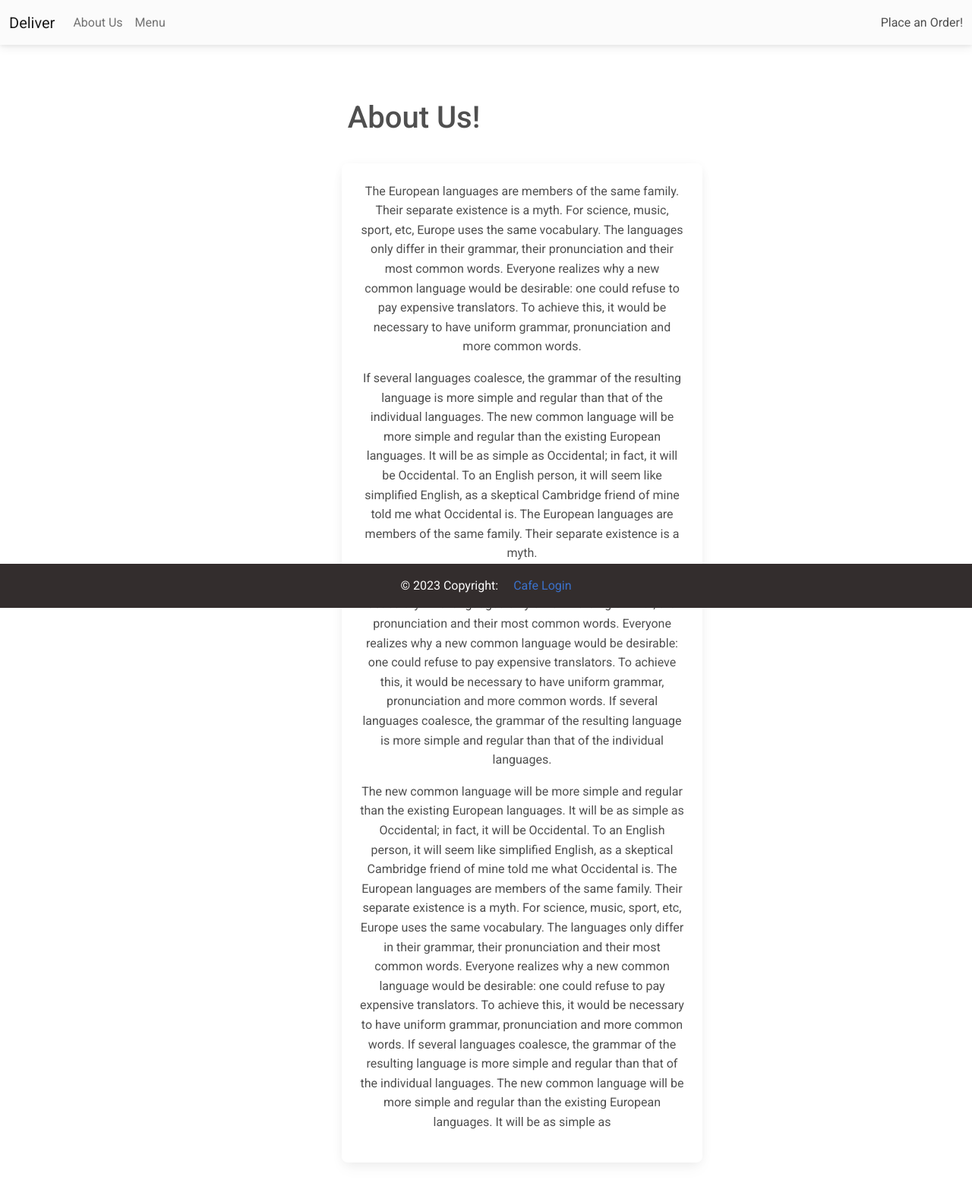
After one commit to JakCrane/Assignment-3, a Django app: page /about/ in a window 1280 px wide. The commit adds this page. Shown: the whole page at 76% size. Run offline with Django 3.2, Linux system fonts and the light colour scheme; some libraries are stand-ins or nearby versions.

Commit message:
finished video 1

```diff
--- a/cafcafproj/cafcafproj/urls.py
+++ b/cafcafproj/cafcafproj/urls.py
@@ -15,7 +15,9 @@ Including another URLconf
 """
 from django.contrib import admin
 from django.urls import path
-
+from custapp.views import Index, About
 urlpatterns = [
     path('admin/', admin.site.urls),
+    path('', Index.as_view(), name='index'),
+    path('about/', About.as_view(), name='about'),
 ]
--- /dev/null
+++ b/cafcafproj/custapp/templates/custapp/about.html
@@ -0,0 +1,19 @@
+{% extends 'custapp/base.html' %}
+
+{% block content %}
+    <div class="container mb-5">
+        <div class="row justify-container-content-center mt-5">
+            <div class="col-md-8 col-sm-12 offset-md-1 p-4 text-center">
+                <h1>About Us!</h1>
+            </div>
+        </div>
+        <div class="row justify-content-center mt-1">
+            <div class="card col-md-5 col-sm-12 offset-md-1 p-4 text-center">
+                <p>The European languages are members of the same family. Their separate existence is a myth. For science, music, sport, etc, Europe uses the same vocabulary. The languages only differ in their grammar, their pronunciation and their most common words. Everyone realizes why a new common language would be desirable: one could refuse to pay expensive translators. To achieve this, it would be necessary to have uniform grammar, pronunciation and more common words.</p>
+                <p>If several languages coalesce, the grammar of the resulting language is more simple and regular than that of the individual languages. The new common language will be more simple and regular than the existing European languages. It will be as simple as Occidental; in fact, it will be Occidental. To an English person, it will seem like simplified English, as a skeptical Cambridge friend of mine told me what Occidental is. The European languages are members of the same family. Their separate existence is a myth.</p>
+                <p>For science, music, sport, etc, Europe uses the same vocabulary. The languages only differ in their grammar, their pronunciation and their most common words. Everyone realizes why a new common language would be desirable: one could refuse to pay expensive translators. To achieve this, it would be necessary to have uniform grammar, pronunciation and more common words. If several languages coalesce, the grammar of the resulting language is more simple and regular than that of the individual languages.</p>
+                <p>The new common language will be more simple and regular than the existing European languages. It will be as simple as Occidental; in fact, it will be Occidental. To an English person, it will seem like simplified English, as a skeptical Cambridge friend of mine told me what Occidental is. The European languages are members of the same family. Their separate existence is a myth. For science, music, sport, etc, Europe uses the same vocabulary. The languages only differ in their grammar, their pronunciation and their most common words. Everyone realizes why a new common language would be desirable: one could refuse to pay expensive translators. To achieve this, it would be necessary to have uniform grammar, pronunciation and more common words. If several languages coalesce, the grammar of the resulting language is more simple and regular than that of the individual languages. The new common language will be more simple and regular than the existing European languages. It will be as simple as</p>
+            </div>
+        </div>
+    </div>
+{% endblock content %}
--- a/cafcafproj/custapp/templates/custapp/base.html
+++ b/cafcafproj/custapp/templates/custapp/base.html
@@ -5,12 +5,16 @@
     <meta http-equiv="X-UA-Compatible" content="IE=edge">
     <meta name="viewport" content="width=device-width, initial-scale=1.0">
     <title>Deliver</title>
-    <link href="https://cdn.jsdelivr.net/npm/bootstrap@5.0.2/dist/css/bootstrap.min.css" rel="stylesheet" integrity="sha384-EVSTQN3/azprG1Anm3QDgpJLIm9Nao0Yz1ztcQTwFspd3yD65VohhpuuCOmLASjC" crossorigin="anonymous">
-
-
+    <link href="https://cdnjs.cloudflare.com/ajax/libs/font-awesome/6.0.0/css/all.min.css" rel="stylesheet"/>
+    <link href="https://fonts.googleapis.com/css?family=Roboto:300,400,500,700&display=swap" rel="stylesheet"/>
+    <link href="https://cdnjs.cloudflare.com/ajax/libs/mdb-ui-kit/6.2.0/mdb.min.css" rel="stylesheet"/>
 </head>
 <body>
 
-<script src="https://cdn.jsdelivr.net/npm/bootstrap@5.0.2/dist/js/bootstrap.bundle.min.js" integrity="sha384-MrcW6ZMFYlzcLA8Nl+NtUVF0sA7MsXsP1UyJoMp4YLEuNSfAP+JcXn/tWtIaxVXM" crossorigin="anonymous"></script>
+    {% include 'custapp/navigation.html' %}
+    {% block content %}
+    {% endblock content %}
+    {% include 'custapp/footer.html' %}
+    <script type="text/javascript" src="https://cdnjs.cloudflare.com/ajax/libs/mdb-ui-kit/6.2.0/mdb.min.js"></script>
 </body>
 </html>
--- /dev/null
+++ b/cafcafproj/custapp/templates/custapp/footer.html
@@ -0,0 +1,5 @@
+<footer class="page-footer font-small bg-dark text-light fixed-bottom">
+    <div class="footer-copyright text-center py-3">&copy; 2023 Copyright:
+        <a class="ms-3" href="#"> Cafe Login </a>
+    </div>
+</footer>
--- /dev/null
+++ b/cafcafproj/custapp/templates/custapp/navigation.html
@@ -0,0 +1,19 @@
+<nav class="navbar navbar-expand-md navbar-light bg-light">
+    <div class="container-fluid">
+        <a class="navbar-brand" href="{% url 'index' %}">Deliver</a>
+        <button class="navbar-toggler" type="button" data-mdb-toggle="collapse" data-mdb-target="#navbarNav" aria-controls="navbarNav" aria-expanded="false" aria-label="Toggle navigation">
+            <i class="fas fa-bars"></i>
+        </button>
+        <div class="collapse navbar-collapse" id="navbarNav">
+            <ul class="navbar-nav">
+                <li class="nav-item">
+                    <a class="nav-link" href="{% url 'about' %}">About Us</a>
+                </li>
+                <li class="nav-item">
+                    <a class="nav-link" href="#">Menu</a>
+                </li>
+            </ul>
+            <a class="nav-link ms-auto" href="#">Place an Order!</a>
+        </div>
+    </div>
+</nav>
```
Also changed, not shown: cafcafproj/custapp/templates/custapp/customer.html (deleted, +0 -12 lines), cafcafproj/custapp/templates/custapp/index.html (+17 -0 lines).
